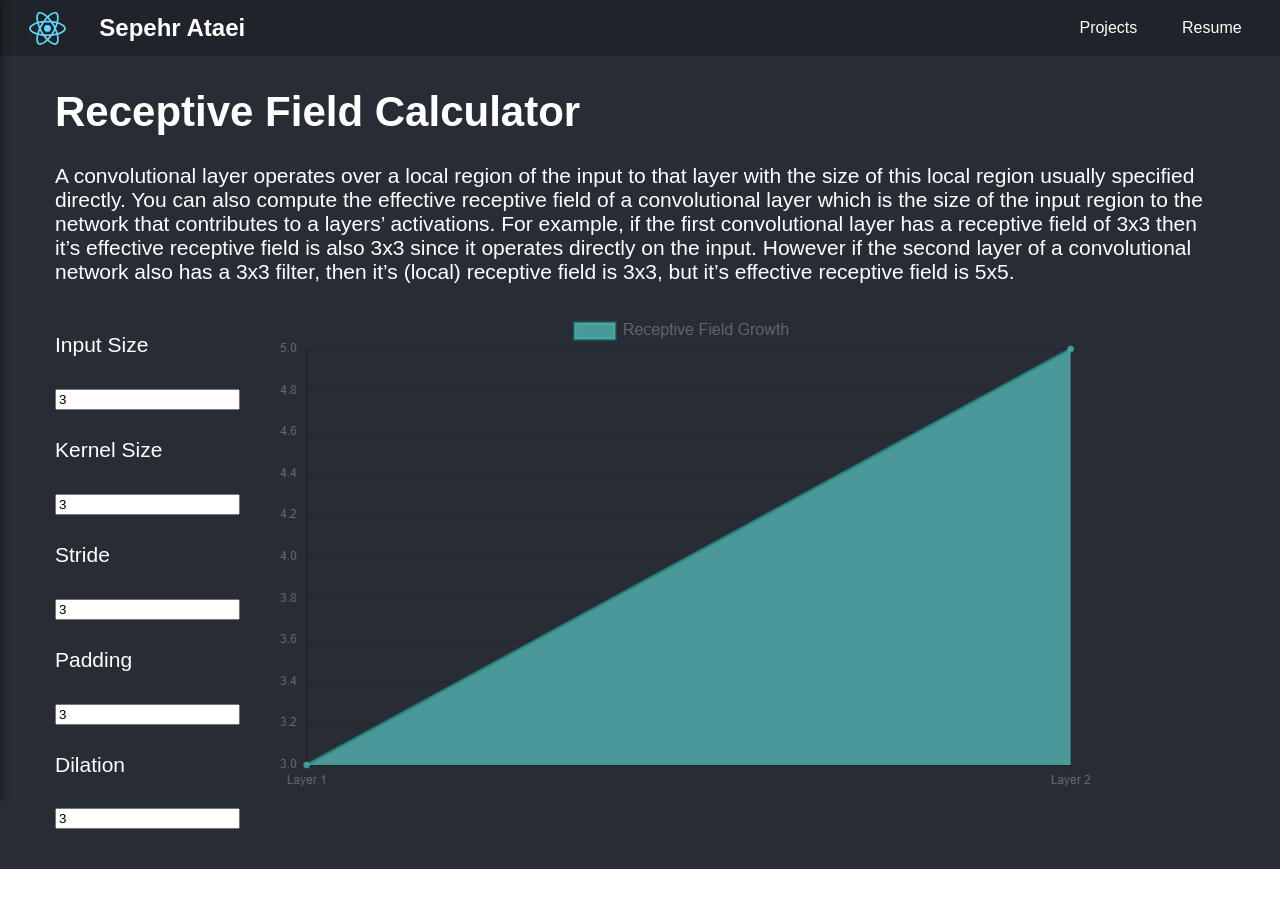
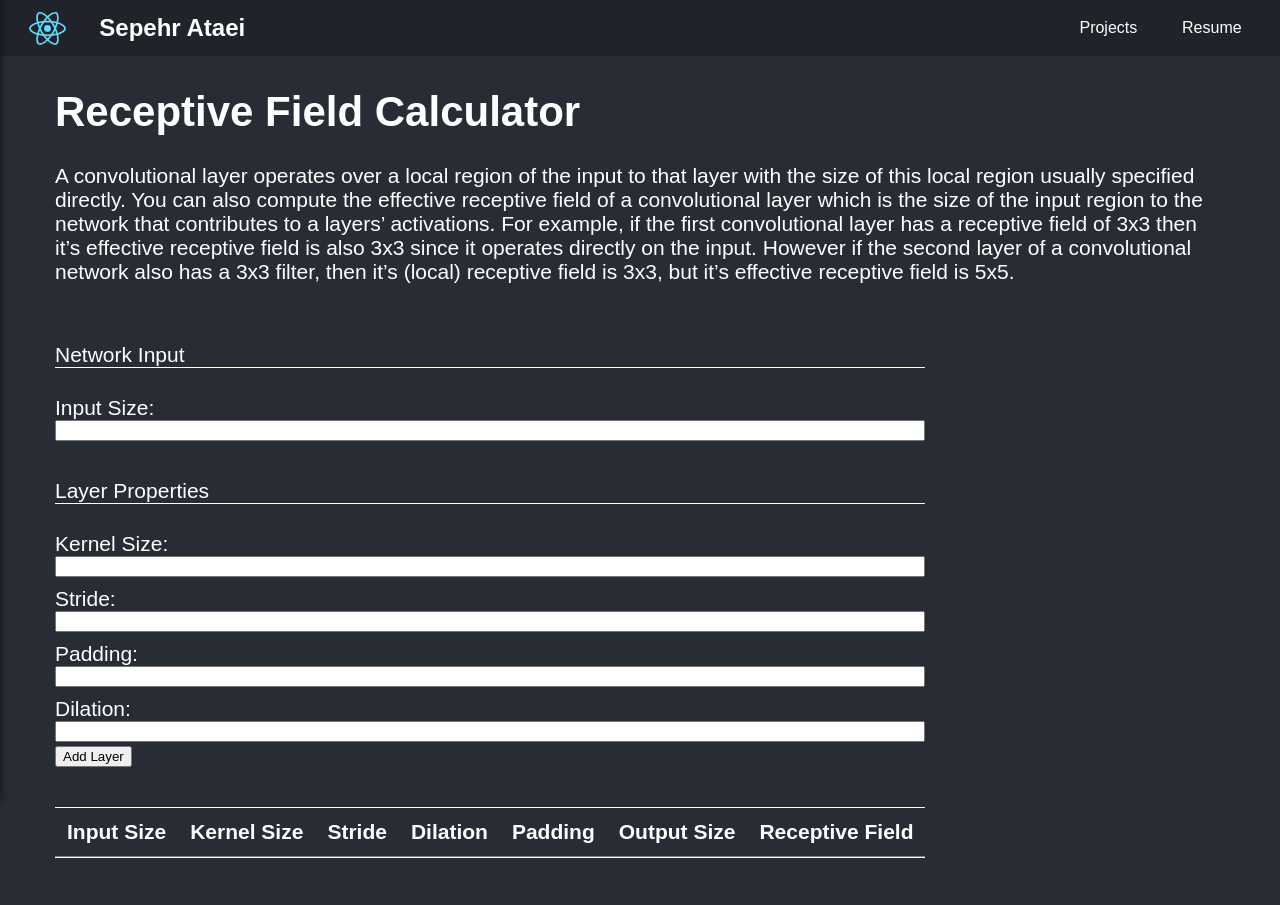
Before and after one commit to s2ataei/react-app, a React (Create React App) app: page /Projects in a window 1280 px wide. Shown: the top 905 px of the page. Before the commit the page ends 869 px from the top, so only its background shows below. Built offline with nearby package versions, Linux system fonts and the light colour scheme.

Commit message:
added layout and style to receptive field calculator project

```diff
--- a/src/components/Projects/Projects.css
+++ b/src/components/Projects/Projects.css
@@ -18,11 +18,6 @@
       margin-bottom: 30px;
   }
 
-  .user-input {
-    display: inline-block;
-    margin-bottom: 40px;
-  }
-
   @media (min-width: 768px) {
     .container {
       width: 750px;
--- a/src/components/Projects/Projects.js
+++ b/src/components/Projects/Projects.js
@@ -2,6 +2,8 @@ import React from 'react';
 
 import './Projects.css';
 import placeholder from '../../st.png'
+
+import ReceptiveFieldTool from '../ReceptiveFieldTool/Tool';
 
 const projects = props => (
     <div className="container">
@@ -17,31 +19,11 @@ const projects = props => (
                 effective receptive field is 5x5.
             </p>
         </div>
-        <div className="user-input">
-            <div className="user-input_form">
-                <h4>Input Size</h4>
-                <input type="text" class="form-control" value="3"></input>
-            </div>
-            <div className="user-input_form">
-                <h4>Kernel Size</h4>
-                <input type="text" class="form-control" value="3"></input>
-            </div>
-            <div className="user-input_form">
-                <h4>Stride</h4>
-                <input type="text" class="form-control" value="3"></input>
-            </div>
-            <div className="user-input_form">
-                <h4>Padding</h4>
-                <input type="text" class="form-control" value="3"></input>
-            </div>
-            <div className="user-input_form">
-                <h4>Dilation</h4>
-                <input type="text" class="form-control" value="3"></input>
-            </div>
-        </div>
+        <ReceptiveFieldTool />
         <div className="graphical-output">
             <img src={placeholder}></img>
         </div>
+
     </div>
 );
 
--- /dev/null
+++ b/src/components/ReceptiveFieldTool/Tool.css
@@ -0,0 +1,42 @@
+.user-input {
+    display: inline-block;
+    vertical-align: top;
+    margin-bottom: 40px;
+    margin-right: 20px;
+  }
+
+.user-input h4{
+    border-bottom: 1px solid white;
+}
+
+.user-input_form {
+    display: flex;
+    flex-direction: column;
+    margin-top: 10px;
+}
+
+.results-table{
+    margin-top: 40px;
+}
+table {
+    border-collapse: collapse;
+}
+
+td {
+    padding: 0.75rem;
+    align-items: center;
+}
+
+tr {
+    border-bottom: 0.5px solid gray;
+}
+
+th {
+    padding: 0.75rem;
+}
+
+#Table {
+    margin-top: 40px;
+    border-top: 1px solid white;
+    border-bottom: 1px solid white;
+}
--- /dev/null
+++ b/src/components/ReceptiveFieldTool/Tool.js
@@ -0,0 +1,122 @@
+import { render } from '@testing-library/react';
+import React from 'react';
+
+import './Tool.css';
+
+class NameForm extends React.Component {
+    constructor(props) {
+      super(props);
+      this.state = {
+          inputSize: '',
+          kernelSize: '',
+          stride: '',
+          padding: '',
+          dilation: '',
+          items: []
+    };
+
+      this.handleChange = this.handleChange.bind(this);
+      this.handleSubmit = this.handleSubmit.bind(this);
+    }
+
+    handleChange(event) {
+        const target = event.target;
+        const value = target.value;
+        const name = target.name;
+
+      this.setState({
+          [name]: value
+        });
+    }
+
+    handleSubmit(event) {
+        let items = [...this.state.items]
+
+        items.push({
+            inputSize: this.state.inputSize,
+            kernelSize: this.state.kernelSize,
+            stride: this.state.stride,
+            padding: this.state.padding,
+            dilation: this.state.dilation
+        });
+
+        this.setState({
+            items
+        })
+
+        alert('A name was submitted: ' + this.state.dilation);
+        event.preventDefault();
+    }
+
+    render() {
+        return (
+            <div className="user-input">
+                <form onSubmit={this.handleSubmit}>
+                    <label className="user-input_form">
+                        <h4>Network Input</h4>
+                        Input Size:
+                        <input name="inputSize" type="number" value={this.state.inputSize} onChange={this.handleChange} />
+                    </label>
+                    <label className="user-input_form">
+                        <h4>Layer Properties</h4>
+                        Kernel Size:
+                        <input name="kernelSize" type="number" value={this.state.kernelSize} onChange={this.handleChange} />
+                    </label>
+                    <label className="user-input_form">
+                        Stride:
+                        <input name="stride" type="number" value={this.state.stride} onChange={this.handleChange} />
+                    </label>
+                    <label className="user-input_form">
+                        Padding:
+                        <input name="padding" type="number" value={this.state.padding} onChange={this.handleChange} />
+                    </label>
+                    <label className="user-input_form">
+                        Dilation:
+                        <input name="dilation" type="number" value={this.state.dilation} onChange={this.handleChange} />
+                    </label>
+                    <input className="submit" type="submit" value="Add Layer" />
+                </form>
+                <Table items={this.state.items} />
+            </div>
+        );
+    };
+}
+
+export default NameForm
+
+class Table extends React.Component {
+    render() {
+        const items = this.props.items;
+        return (
+            <div id="Table">
+                <table>
+                    <tbody>
+                        <tr>
+                        <th>Input Size</th>
+                        <th>Kernel Size</th>
+                        <th>Stride</th>
+                        <th>Dilation</th>
+                        <th>Padding</th>
+                        <th>Output Size</th>
+                        <th>Receptive Field</th>
+                        </tr>
+                        {items.map(item => {
+                            return (
+                                <tr>
+                                    <td>{item.inputSize}</td>
+                                    <td>{item.kernelSize}</td>
+                                    <td>{item.stride}</td>
+                                    <td>{item.dilation}</td>
+                                    <td>{item.padding}</td>
+                                    <td>{item.stride * 2}</td>
+                                    //  if first item: r = stride, else: r= (stride * r_prev) + (kernelSize - stride)
+                                    <td>gooz</td>
+                                </tr>
+                            );
+                        })}
+                    </tbody>
+                </table>
+            </div>
+        );
+    }
+}
```
